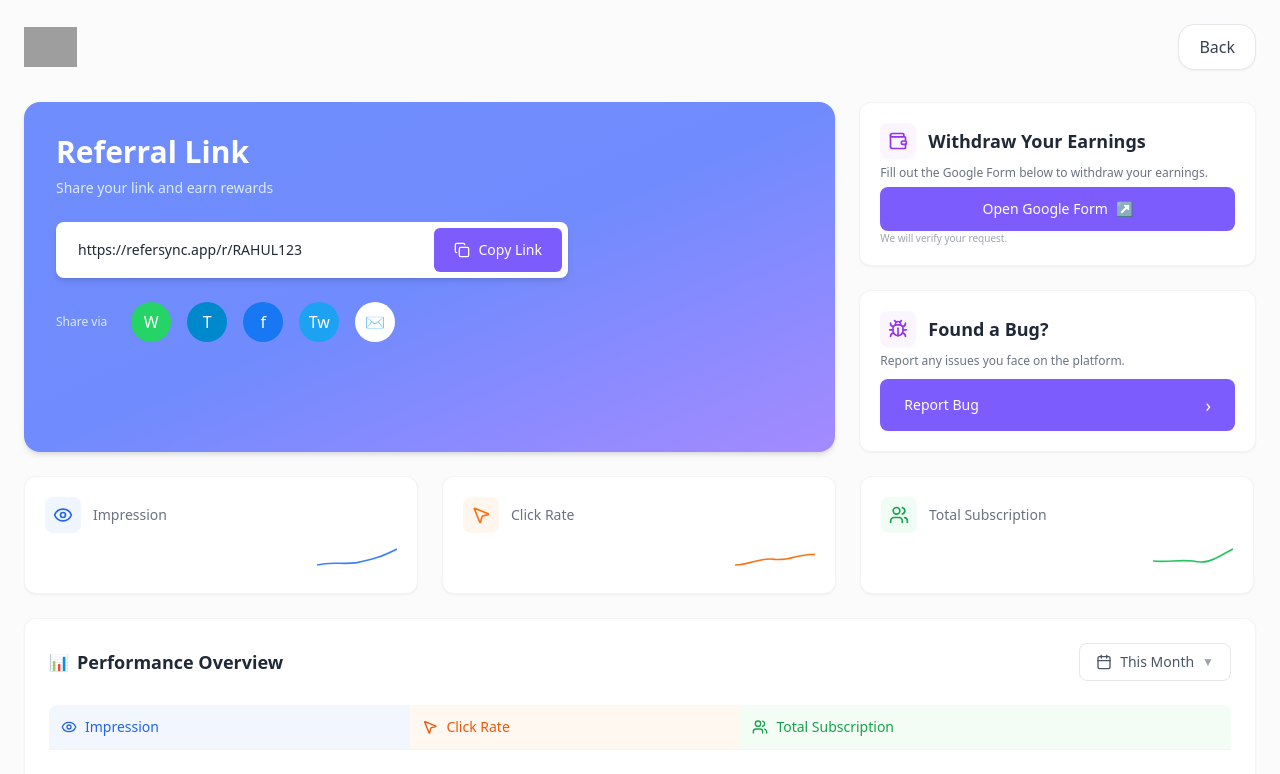
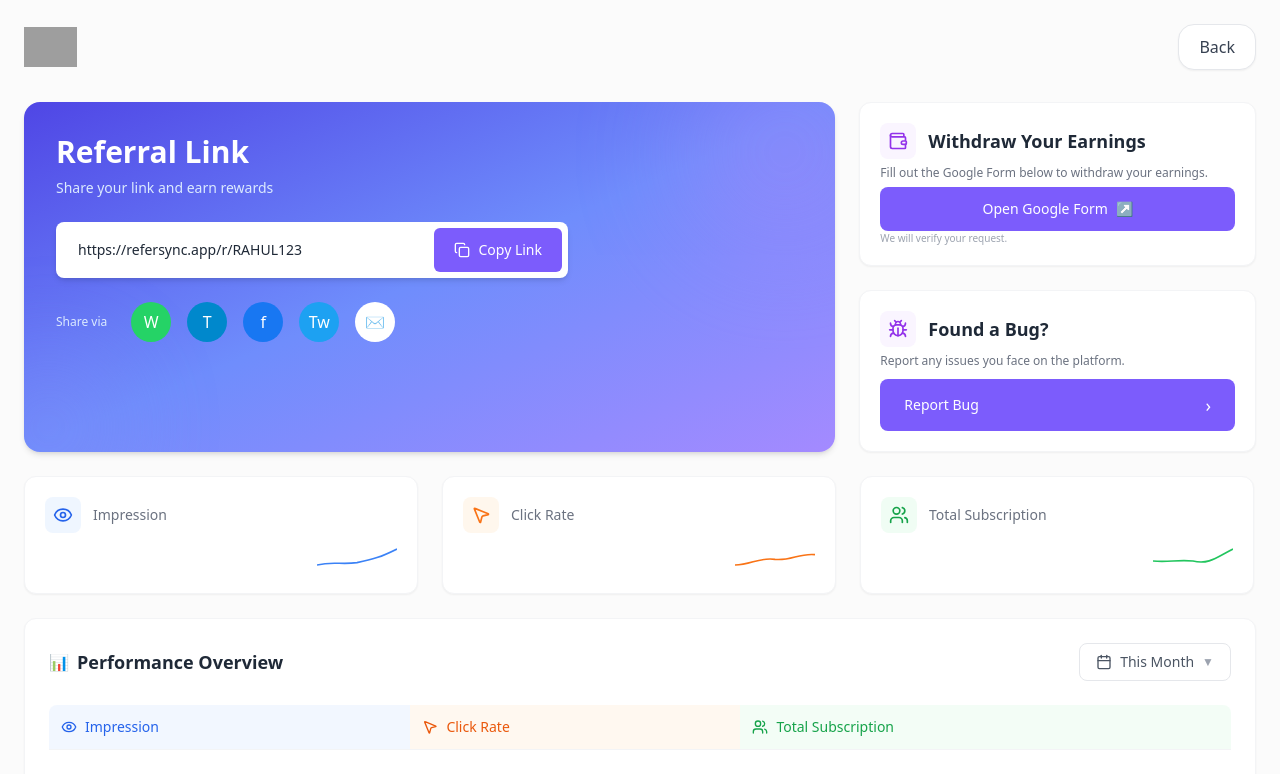
Before and after one commit to afnankhan123456/reviewreply-ai, a Next.js app: page /plans/refer-earn in a window 1280 px wide. Shown: the top 774 px of the page. Built offline with nearby package versions, Linux system fonts and the light colour scheme; grey boxes are pictures that could not be loaded.

Commit message:
Update page.tsx

```diff
--- a/app/plans/refer-earn/page.tsx
+++ b/app/plans/refer-earn/page.tsx
@@ -35,9 +35,16 @@ export default function ReferEarnPage() {
 
         {/* ================= ROW 1 ================= */}
 
-        {/* LEFT CARD */}
+        {/* LEFT CARD (UPDATED: Professional Glow Effect) */}
         <div className="lg:col-span-2 pr-[2px]">
-          <div className="bg-gradient-to-br from-[#6f8dfc] via-[#708bfd] to-[#a48aff] rounded-2xl p-8 text-white relative overflow-hidden shadow-md h-[350px]">
+          <div className="relative bg-gradient-to-br from-[#4f46e5] via-[#6f8dfc] to-[#a48aff] rounded-2xl p-8 text-white overflow-hidden shadow-md h-[350px]">
+
+            {/* Glow Effect Layers */}
+            <div className="absolute top-[-50px] right-[-50px] w-[200px] h-[200px] bg-[#c084fc] rounded-full blur-[60px] opacity-30 pointer-events-none"></div>
+            <div className="absolute bottom-[-50px] left-[-50px] w-[150px] h-[150px] bg-[#818cf8] rounded-full blur-[50px] opacity-40 pointer-events-none"></div>
+
+            {/* Content */}
+            <div className="relative z-10">
               <h2 className="text-3xl font-semibold mb-2">Referral Link</h2>
               <p className="text-blue-100 text-sm mb-6">Share your link and earn rewards</p>
 
@@ -60,6 +67,7 @@ export default function ReferEarnPage() {
                 <div className="w-10 h-10 bg-[#1877f2] rounded-full flex items-center justify-center cursor-pointer hover:scale-105 transition">f</div>
                 <div className="w-10 h-10 bg-[#1da1f2] rounded-full flex items-center justify-center cursor-pointer hover:scale-105 transition">Tw</div>
                 <div className="w-10 h-10 bg-white text-gray-700 rounded-full flex items-center justify-center cursor-pointer hover:scale-105 transition">✉</div>
+              </div>
             </div>
           </div>
         </div>
```
Lines whose indentation alone changed are shown as unchanged.
